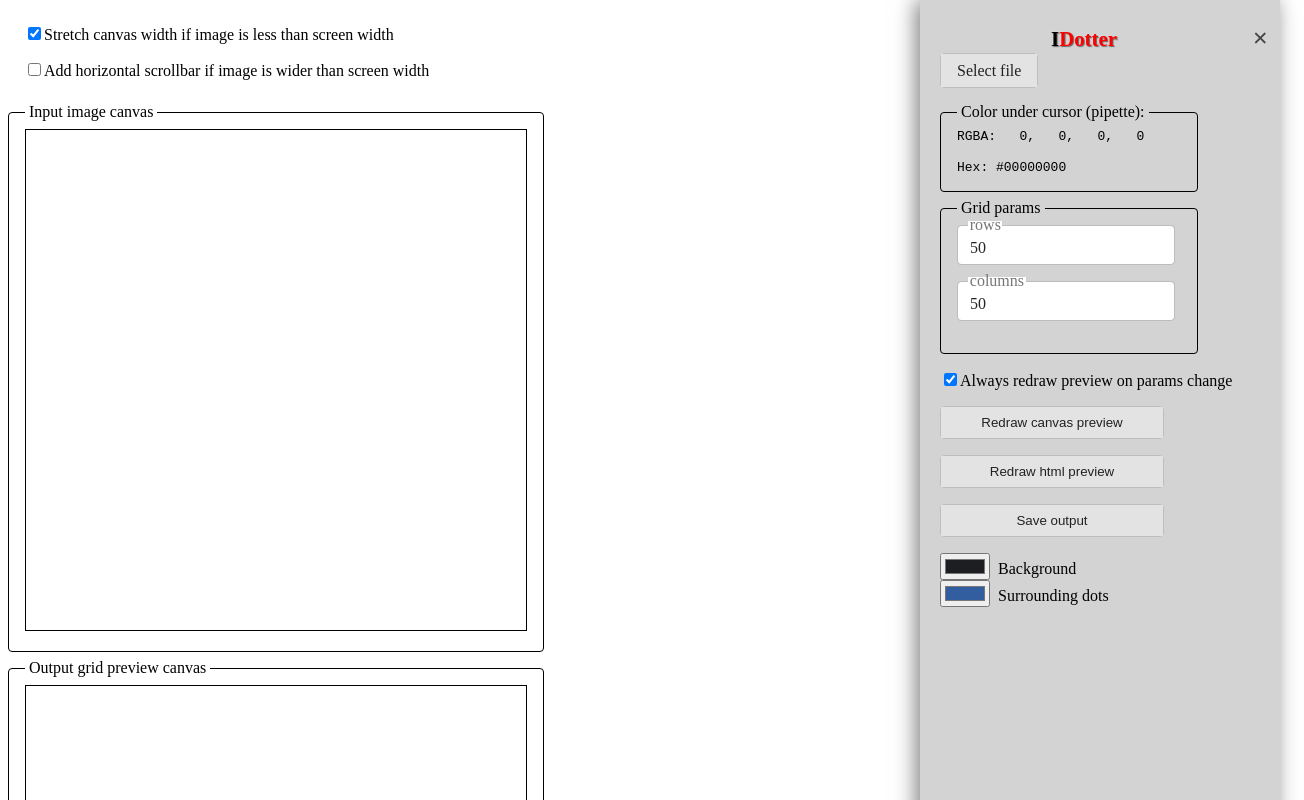
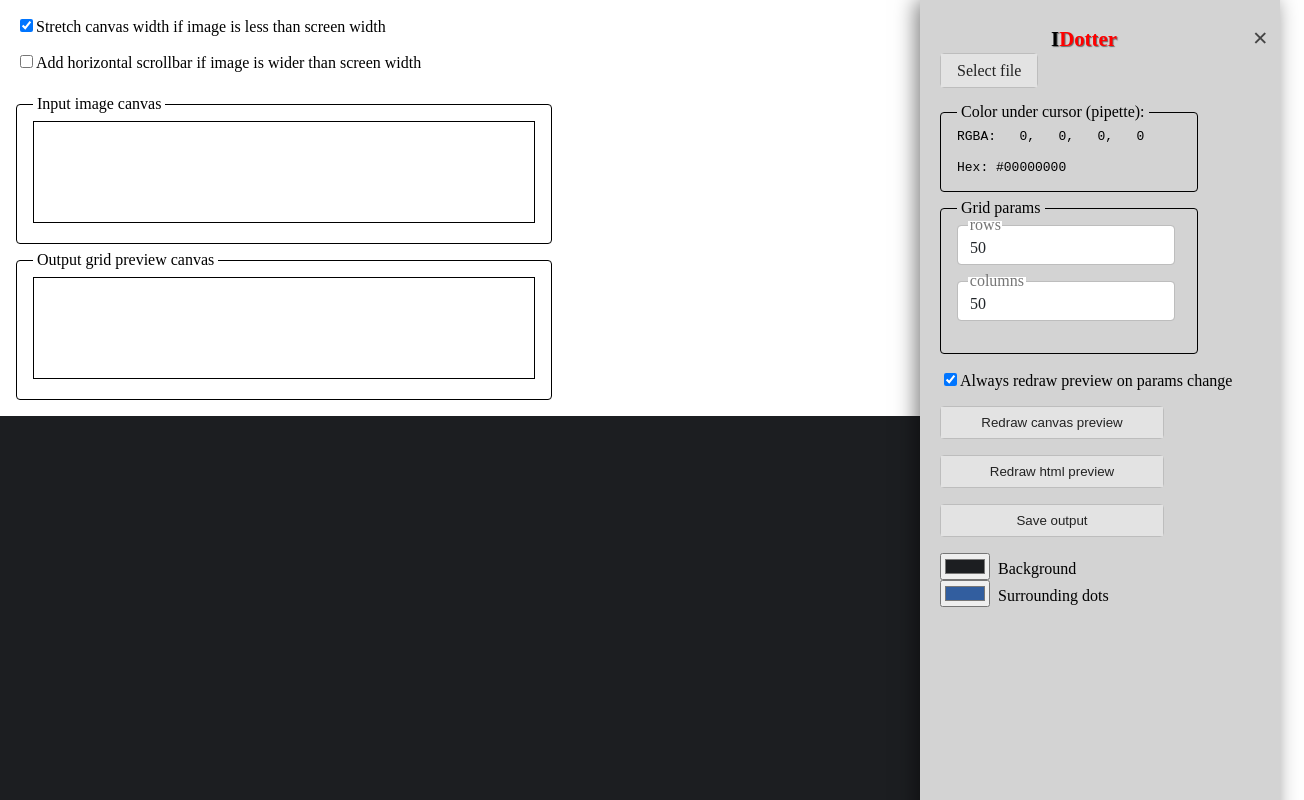
Before and after one commit to VasiliyTemniy/image-dotter, a React (Create React App) app: page / in a window 1280 px wide. Shown: the top 800 px of the page, 1304 px wide, since content can reach past the window. Built offline with nearby package versions, Linux system fonts and the light colour scheme.

Commit message:
improve styles; add stretch and overflow states

```diff
--- a/src/App.js
+++ b/src/App.js
@@ -16,12 +16,15 @@ import { pipetteHexText, pipetteRGBAText } from './utils/color';
 
 
 const App = () => {
+
   const [rowsCount, setRowsCount] = useState(50);
   const [columnsCount, setColumnsCount] = useState(50);
   const [backgroundColor, setBackgroundColor] = useState('#1c1e21');
   const [surroundingDotsColor, setSurroundingDotsColor] = useState('#325e9f');
   const [alwaysRedraw, setAlwaysRedraw] = useState(true);
   const [message, setMessage] = useState({ text : null, type : null, timeoutId : null, shown : false });
+  const [stretchCanvas, setStretchCanvas] = useState(true);
+  const [screenOverflow, setScreenOverflow] = useState(false);
 
   const showNotification = (text, type) => {
     if (message.timeoutId) {
@@ -85,6 +88,14 @@ const App = () => {
     setAlwaysRedraw(value);
   };
 
+  const updateStretchCanvas = (value) => {
+    setStretchCanvas(value);
+  };
+
+  const updateScreenOverflow = (value) => {
+    setScreenOverflow(value);
+  };
+
   const handleFileSelection = async (e) => {
     e.preventDefault();
     if (!e.target.files || !e.target.files[0]) {
@@ -93,6 +104,49 @@ const App = () => {
     }
 
     const image = await readImage(e.target.files[0]);
+
+    const windowWidth = window.innerWidth;
+
+    let unavailableWidth = 18;
+
+    const canvasStyle = window.getComputedStyle(inputCanvasRef.current);
+    const canvasContainerStyle = window.getComputedStyle(inputCanvasRef.current.parentElement);
+
+    unavailableWidth += Number(canvasStyle.borderLeftWidth.replace('px', ''));
+    unavailableWidth += Number(canvasStyle.borderRightWidth.replace('px', ''));
+    unavailableWidth += Number(canvasStyle.paddingLeft.replace('px', ''));
+    unavailableWidth += Number(canvasStyle.paddingRight.replace('px', ''));
+    unavailableWidth += Number(canvasStyle.marginLeft.replace('px', ''));
+    unavailableWidth += Number(canvasStyle.marginRight.replace('px', ''));
+    unavailableWidth += Number(canvasContainerStyle.borderLeftWidth.replace('px', ''));
+    unavailableWidth += Number(canvasContainerStyle.borderRightWidth.replace('px', ''));
+    unavailableWidth += Number(canvasContainerStyle.paddingLeft.replace('px', ''));
+    unavailableWidth += Number(canvasContainerStyle.paddingRight.replace('px', ''));
+    unavailableWidth += Number(canvasContainerStyle.marginLeft.replace('px', ''));
+    unavailableWidth += Number(canvasContainerStyle.marginRight.replace('px', ''));
+
+    const availableScreenWidth = windowWidth - unavailableWidth;
+
+    if (stretchCanvas && image.width <= availableScreenWidth) {
+      inputCanvasRef.current.width = availableScreenWidth;
+      inputCanvasRef.current.height = Math.floor(image.height * (availableScreenWidth / image.width));
+    } else if (!stretchCanvas && image.width <= availableScreenWidth) {
+      inputCanvasRef.current.width = image.width;
+      inputCanvasRef.current.height = image.height;
+    } else if (screenOverflow && image.width > availableScreenWidth) {
+      inputCanvasRef.current.parent.classList.add('overflow-x-scroll');
+      inputCanvasRef.current.width = image.width;
+      inputCanvasRef.current.height = image.height;
+    } else if (!screenOverflow && image.width > availableScreenWidth) {
+      inputCanvasRef.current.width = availableScreenWidth;
+      inputCanvasRef.current.height = Math.floor(image.height * (availableScreenWidth / image.width));
+    } else {
+      inputCanvasRef.current.width = image.width;
+      inputCanvasRef.current.height = image.height;
+    }
+
+    outputCanvasRef.current.width = inputCanvasRef.current.width;
+    outputCanvasRef.current.height = inputCanvasRef.current.height;
 
     drawImage(image, inputCanvasRef);
     drawGridPreview(inputCanvasRef, outputCanvasRef, rowsCount, columnsCount);
@@ -122,6 +176,10 @@ const App = () => {
         inputCanvasRef={inputCanvasRef}
         outputCanvasRef={outputCanvasRef}
         updatePipetteColor={updatePipetteColor}
+        stretchCanvas={stretchCanvas}
+        updateStretchCanvas={updateStretchCanvas}
+        screenOverflow={screenOverflow}
+        updateScreenOverflow={updateScreenOverflow}
       />
       <GridOutput ref={gridOutputRef} />
     </>
--- a/src/components/ImageInit.js
+++ b/src/components/ImageInit.js
@@ -1,9 +1,14 @@
-import { useEffect, useState } from 'react';
+import { useEffect } from 'react';
 
-const ImageInit = ({ inputCanvasRef, outputCanvasRef, updatePipetteColor }) => {
-
-  const [stretchCanvas, setStretchCanvas] = useState(true);
-  const [screenOverflow, setScreenOverflow] = useState(false);
+const ImageInit = ({
+  inputCanvasRef,
+  outputCanvasRef,
+  updatePipetteColor,
+  stretchCanvas,
+  updateStretchCanvas,
+  screenOverflow,
+  updateScreenOverflow
+}) => {
 
   const topsideStyle = {
     border: '1px solid #000000',
@@ -42,7 +47,7 @@ const ImageInit = ({ inputCanvasRef, outputCanvasRef, updatePipetteColor }) => {
   }, []);
 
   return (
-    <div className='container flex column gap-1rem'>
+    <div className='container width-fit-content'>
       <div className='container flex column padding-1rem gap-1rem'>
         <div className="checkbox-input">
           <input
@@ -51,7 +56,7 @@ const ImageInit = ({ inputCanvasRef, outputCanvasRef, updatePipetteColor }) => {
             name="stretch-canvas"
             className="checkbox-input__field"
             checked={stretchCanvas}
-            onChange={(e) => setStretchCanvas(e.target.checked)}
+            onChange={(e) => updateStretchCanvas(e.target.checked)}
           />
           <label
             htmlFor="stretch-canvas"
@@ -67,7 +72,7 @@ const ImageInit = ({ inputCanvasRef, outputCanvasRef, updatePipetteColor }) => {
             name="screen-overflow"
             className="checkbox-input__field"
             checked={screenOverflow}
-            onChange={(e) => setScreenOverflow(e.target.checked)}
+            onChange={(e) => updateScreenOverflow(e.target.checked)}
           />
           <label
             htmlFor="screen-overflow"
@@ -77,28 +82,28 @@ const ImageInit = ({ inputCanvasRef, outputCanvasRef, updatePipetteColor }) => {
           </label>
         </div>
       </div>
-      <div className='container padding-1rem border-black-1px width-fit-content bg-white'>
+      <div className='container padding-1rem border-black-1px width-fit-content bg-white margin-1rem'>
         <div className='title'>
           Input image canvas
         </div>
         <canvas
           id="input-canvas"
           width="500"
-          height="500"
+          height="100"
           ref={inputCanvasRef}
           style={topsideStyle}
         >
           Your browser does not support the HTML5 canvas tag.
         </canvas>
       </div>
-      <div className='container padding-1rem border-black-1px width-fit-content bg-white'>
+      <div className='container padding-1rem border-black-1px width-fit-content bg-white margin-1rem'>
         <div className='title'>
           Output grid preview canvas
         </div>
         <canvas
           id="output-canvas"
           width="500"
-          height="500"
+          height="100"
           ref={outputCanvasRef}
           style={topsideStyle}
         >
--- a/src/styles/container.css
+++ b/src/styles/container.css
@@ -1,6 +1,4 @@
 .container {
-  width: 100%;
-  height: 100%;
   position: relative;
 }
 
@@ -10,6 +8,10 @@
 
 .container.no-overflow {
   overflow: hidden;
+}
+
+.container.overflow-x-scroll {
+  overflow-x: scroll;
 }
 
 .container.padding-1rem {
--- a/src/styles/grid-output.css
+++ b/src/styles/grid-output.css
@@ -3,6 +3,7 @@
 }
 
 .grid-output__background {
+  margin-top: 1rem;
   background-color: #1c1e21;
 }
 
--- a/src/styles/main.css
+++ b/src/styles/main.css
@@ -1,3 +1,3 @@
-pre {
+body, pre {
   margin: 0;
 }
--- a/src/utils/dottergrid.js
+++ b/src/utils/dottergrid.js
@@ -32,12 +32,6 @@ export const readImage = (file) => {
  * @param {React.MutableRefObject<HTMLCanvasElement>} inputCanvasRef
  */
 export const drawImage = (image, inputCanvasRef) => {
-  // TODO handle something in regards of input image scaling
-  // const width = image.width;
-  // const height = image.height;
-  // canvasInput.width = width;
-  // canvasInput.height = height;
-  // contextInput.drawImage(image, 0, 0, width, height);
   const canvasInput = inputCanvasRef.current;
   const contextInput = canvasInput.getContext('2d', { willReadFrequently: true });
   contextInput.drawImage(image, 0, 0, canvasInput.width, canvasInput.height);
@@ -57,7 +51,7 @@ export const drawGridPreview = (inputCanvasRef, outputCanvasRef, rowsCount, colu
   const contextOutput = canvasOutput.getContext('2d', { willReadFrequently: true });
 
   const grid = makeColorGrid(rowsCount, columnsCount, contextInput);
-  drawOutputByGrid(grid, rowsCount, columnsCount, 500, 500, contextOutput);
+  drawOutputByGrid(grid, rowsCount, columnsCount, canvasOutput.width, canvasOutput.height, contextOutput);
 };
 
 /**
@@ -120,7 +114,7 @@ const drawOutputByGrid = (
         contextOutput,
         xOut,
         yOut,
-        Math.floor(outputWidth / 2) - 1,
+        Math.floor(outputWidth / 2) - 5,
         length,
         angle + Math.PI / 2,
         color,
```
